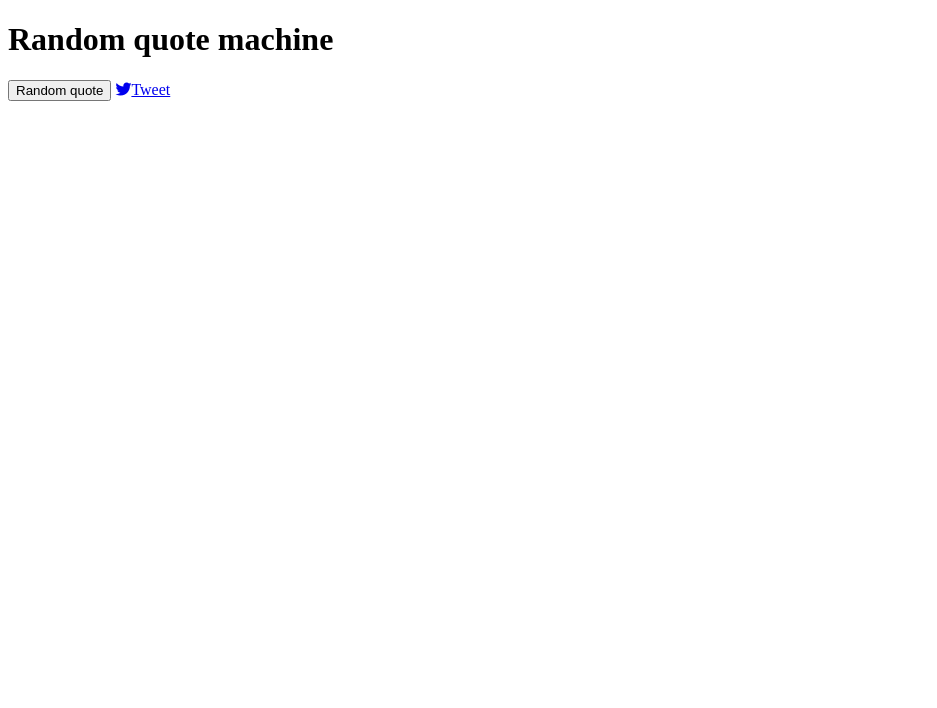
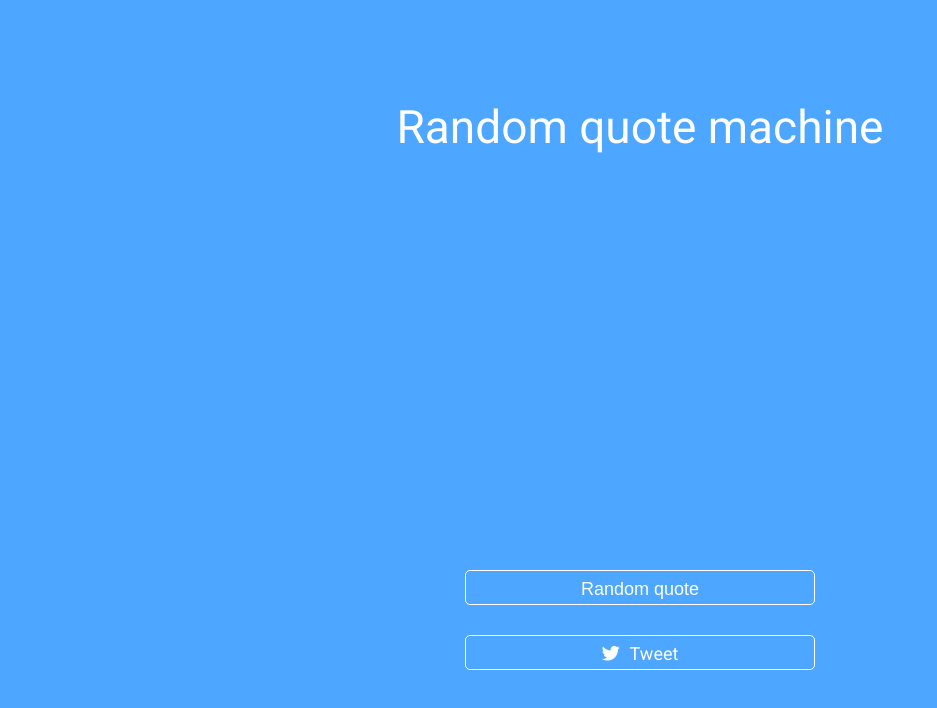
Before and after one commit to NatalGi/NatalGi.github.io, a website: page index.html in a window 1280 px wide. Shown: the whole page, without its empty margins (0-937 px from the left). Drawn offline with nearby package versions, Linux system fonts and the light colour scheme; no server answers.

Commit message:
Add css styles

```diff
--- a/index.html
+++ b/index.html
@@ -3,8 +3,10 @@
 	<head>
 		<meta charset="UTF-8">
 		<title>Zad. 16.5</title>
+		<link href="https://fonts.googleapis.com/css?family=Roboto:300,400,500,700" rel="stylesheet">
+		<link rel="stylesheet" href="https://use.fontawesome.com/releases/v5.3.1/css/all.css" integrity="sha384-mzrmE5qonljUremFsqc01SB46JvROS7bZs3IO2EmfFsd15uHvIt+Y8vEf7N7fWAU" crossorigin="anonymous">
 		<link rel="stylesheet" type="text/css" href="./css/style.css">
-		<link rel="stylesheet" href="https://use.fontawesome.com/releases/v5.3.1/css/all.css" integrity="sha384-mzrmE5qonljUremFsqc01SB46JvROS7bZs3IO2EmfFsd15uHvIt+Y8vEf7N7fWAU" crossorigin="anonymous">
+
 		<script src="https://code.jquery.com/jquery-3.3.1.min.js" integrity="sha256-FgpCb/KJQlLNfOu91ta32o/NMZxltwRo8QtmkMRdAu8="  crossorigin="anonymous"></script>
 	</head>
 	<body>
--- a/js/script.js
+++ b/js/script.js
@@ -21,7 +21,7 @@
 				quoteAuthor = "Unknown author";
 			}
 
-			var tweetText = "Quote of the day - " + quoteText + ". Author: " + quoteAuthor;
+			var tweetText = "Quote of the day - " + quoteText + " Author: " + quoteAuthor;
 			if(tweetText.length > 140) {
 				getQuote();
 			} else {
--- a/sass/style.scss
+++ b/sass/style.scss
@@ -0,0 +1,65 @@
+$background-color: #4da6ff;
+$text-color: white;
+
+* {
+	box-sizing: border-box;
+	outline: none;
+}
+
+body {
+	margin: 0;
+	font-family: "Roboto", sans-serif;
+	background-color: $background-color;
+	color: $text-color;
+	text-align: center;
+}
+
+main {
+	display: flex;
+	justify-content: space-between;
+	align-items: center;
+	flex-direction: column;
+	height: 100vh;
+	margin: auto;
+	max-width: 800px;
+	padding: 100px 50px;
+
+	h1 {
+		font-weight: 400;
+		font-size: 46px;
+		margin: 0;
+	}
+
+	h2, h3 {
+		font-weight: 400;
+		font-size: 22px;
+	}
+
+	button, a {
+		display: block;
+		margin: 0 auto;
+		margin-bottom: 30px;
+		border: 1px solid white;
+		border-radius: 5px;
+		background-color: $background-color;
+		color: $text-color;
+		font-size: 18px;
+		line-height: 35px;
+		width: 350px;
+		height: 35px;
+		cursor: pointer;
+
+		&:hover, &:active {
+			background-color: $text-color;
+			color: $background-color;
+		}
+	}
+
+	a {
+		text-decoration: none;
+
+		i {
+			margin-right: 10px;
+		}
+	}
+}
```
Also changed, not shown: css/style.css, 1 other file.
